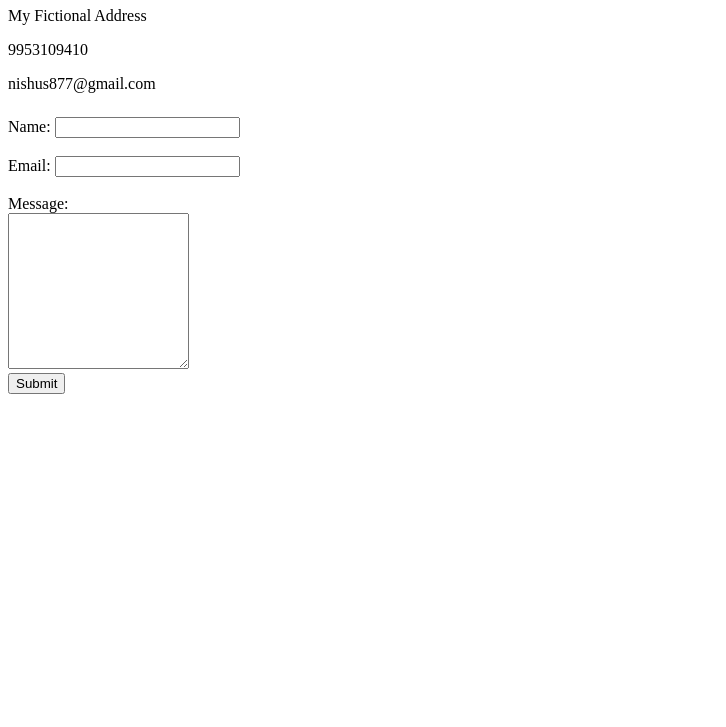
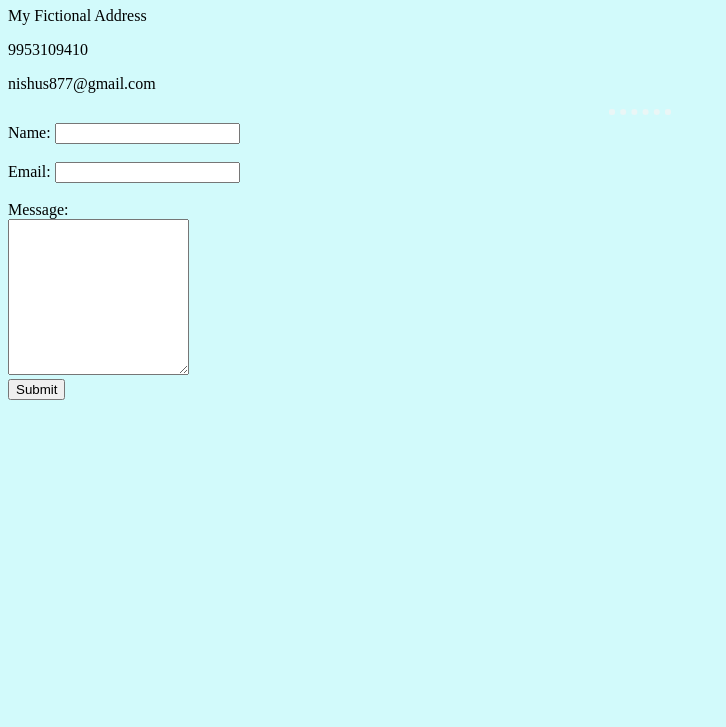
Before and after one commit to NishuSingh877/cv, a plain HTML site: page contact.html in a window 1280 px wide. Shown: the part 73-800 px from the top of the page, without its empty margins (0-726 px from the left). Drawn offline with Linux system fonts and the light colour scheme.

Commit message:
Update contact.html

```diff
--- a/contact.html
+++ b/contact.html
@@ -6,11 +6,19 @@
   </head>
   <body>
     <style>
-      hr{
-        border:none;
-      }
-    </style>
+    hr{
+    border: dotted #EAF6F6 6px;
+  border-bottom: none;
+  width: 4%;
 
+}
+    body{
+    background-color:#d2fafb;
+    }
+
+
+
+  </style>
     <h1>My Contact Details</h1>
     <p>My Fictional Address</p>
     <p>9953109410</p>
```
